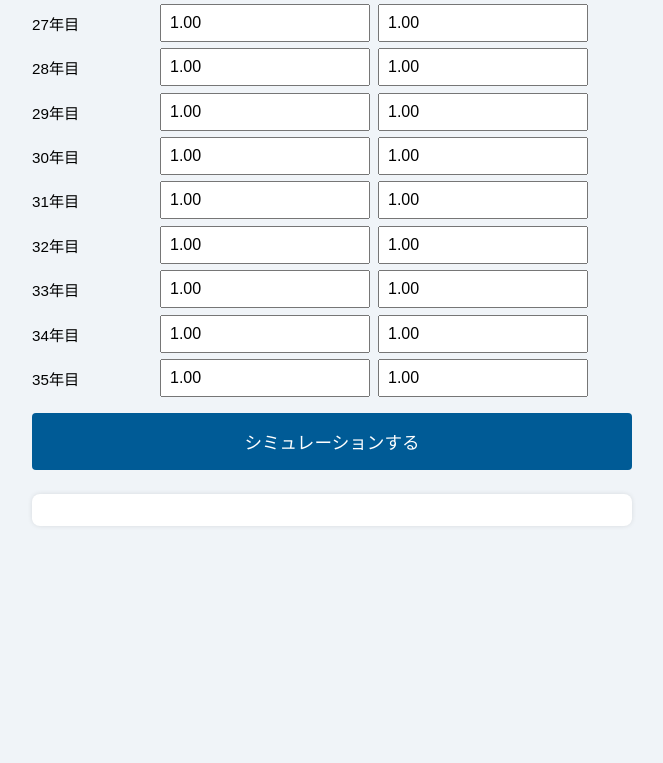
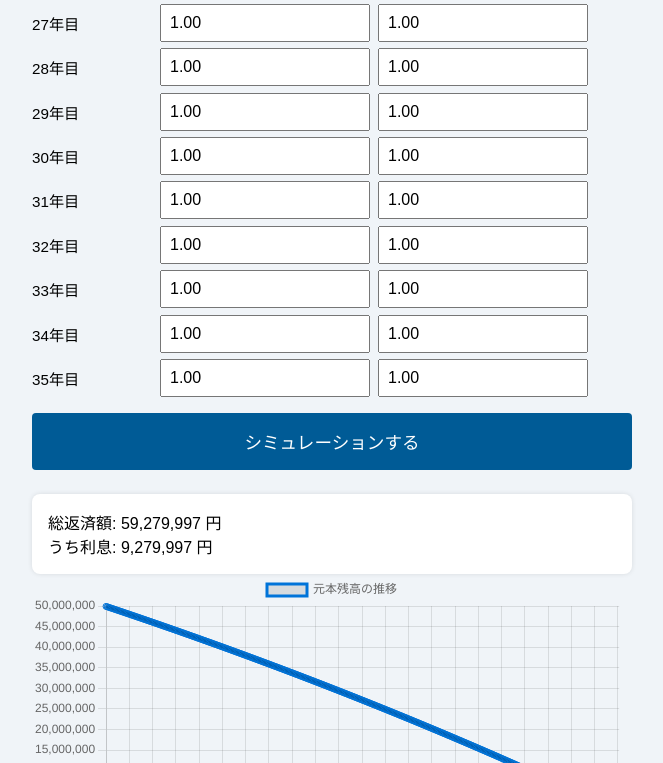
Before and after one commit to myhomeloanplan/loan-simulator, a plain HTML site: page index.html in a window 1280 px wide. Both pictures are taken after a click on the button "シミュレーションする". Shown: the part 2021-2784 px from the top of the page, without its empty margins (308-971 px from the left). Drawn offline with nearby package versions, Linux system fonts and the light colour scheme.

Commit message:
Update index.html

```diff
--- a/index.html
+++ b/index.html
@@ -194,15 +194,22 @@
       const repaymentType = document.querySelector("input[name='repaymentType']:checked").value;
 
       const rateInputs = Array.from(document.querySelectorAll(".rate-input"));
-      if (rateInputs.length < months) {
+      const expectedRateCount = years * 2;
+      if (rateInputs.length < expectedRateCount) {
         alert("金利の入力が不足しています。");
         return;
       }
 
-      const rates = rateInputs.map(input => parseFloat(input.value));
-      if (rates.some(r => isNaN(r))) {
+      const halfYearRates = rateInputs.map(input => parseFloat(input.value));
+      if (halfYearRates.some(r => isNaN(r))) {
         alert("すべての金利欄に有効な数字を入力してください。");
         return;
+      }
+
+      const monthlyRates = [];
+      for (let i = 0; i < years; i++) {
+        monthlyRates.push(...Array(6).fill(halfYearRates[i * 2]));
+        monthlyRates.push(...Array(6).fill(halfYearRates[i * 2 + 1]));
       }
 
       let remaining = amount;
@@ -212,7 +219,7 @@
       const monthlyPrincipal = repaymentType === "principalEqual" ? amount / months : null;
 
       for (let i = 0; i < months; i++) {
-        const rate = rates[i] / 100 / 12;
+        const rate = monthlyRates[i] / 100 / 12;
         let interest = remaining * rate;
         let principal, payment;
 
```
